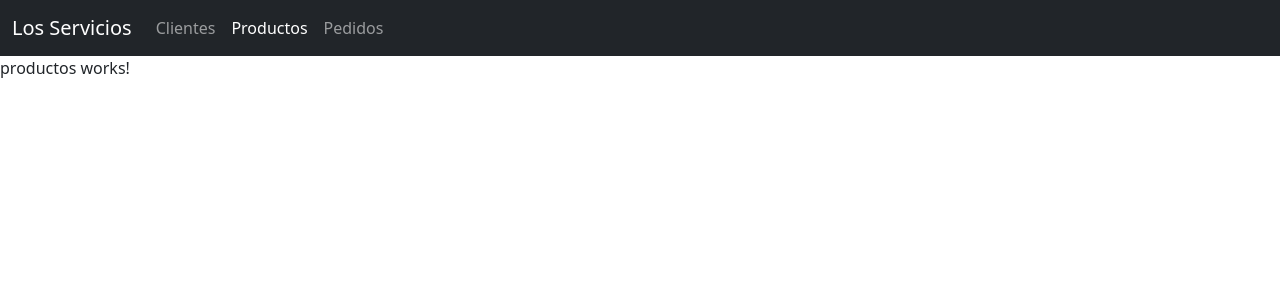
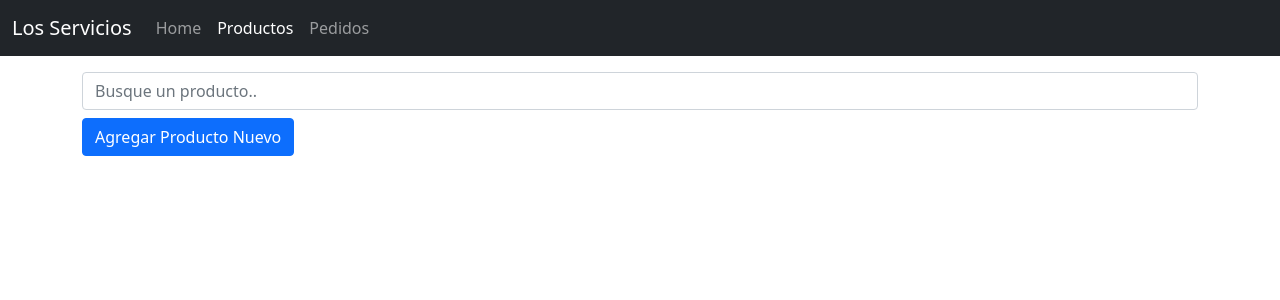
Before and after one commit to ianmajkut/sistemaDeAdministracionDePedidosAngular, an Angular app: page /productos in a window 1280 px wide. Shown: the top 300 px of the page. Built offline with nearby package versions, Linux system fonts and the light colour scheme.

Commit message:
Creacion service producto junto al model del mismo e implementacion similar al de cliente para seccion productos

```diff
--- /dev/null
+++ b/src/app/agregar-productos/agregar-productos.component.html
@@ -0,0 +1,19 @@
+<div class="container">
+    <form [formGroup]="formularioAgregarProducto">
+        <div class="form-group">
+            <label>Nombre</label>
+            <input type="text" class="form-control" formControlName="nombre">
+        </div>
+        <div class="form-group">
+            <label>Descripción</label>
+            <textarea class="form-control" cols="5" rows="10" formControlName="descripcion"></textarea>
+        </div>
+        <div class="form-group">
+            <label>Precio</label>
+            <input type="number" class="form-control" formControlName="precio">
+        </div>
+
+        <button class="btn btn-primary mt-3" [disabled]="!formularioAgregarProducto.valid" (click)="agregar()">Agregar Producto</button>
+
+    </form>
+</div>
--- /dev/null
+++ b/src/app/agregar-productos/agregar-productos.component.ts
@@ -0,0 +1,33 @@
+import { Component, OnInit } from '@angular/core';
+import { FormBuilder, FormGroup, Validators } from '@angular/forms';
+import { Productos } from '../models/productos';
+import { ProductosService } from '../services/productos.service';
+
+@Component({
+  selector: 'app-agregar-productos',
+  templateUrl: './agregar-productos.component.html',
+  styleUrls: ['./agregar-productos.component.css']
+})
+export class AgregarProductosComponent implements OnInit {
+  formularioAgregarProducto!: FormGroup;
+  producto: Productos = new Productos();
+
+  constructor(private fb: FormBuilder, public productoServicio: ProductosService) { }
+
+  ngOnInit(): void {
+    this.formularioAgregarProducto = this.fb.group({
+      nombre: ["", Validators.required],
+      descripcion: ["", Validators.required],
+      precio: ["", Validators.required]
+    })
+  }
+
+  agregar(){
+    this.producto = this.formularioAgregarProducto.value as Productos
+    this.productoServicio.agregarLocalStorage(this.producto)
+    this.formularioAgregarProducto.reset()
+  }
+
+
+
+}
--- a/src/app/app-routing.module.ts
+++ b/src/app/app-routing.module.ts
@@ -1,6 +1,7 @@
 import { NgModule } from '@angular/core';
 import { RouterModule, Routes } from '@angular/router';
 import { AgregarClientesComponent } from './agregar-clientes/agregar-clientes.component';
+import { AgregarProductosComponent } from './agregar-productos/agregar-productos.component';
 import { ClientesComponent } from './clientes/clientes.component';
 import { HomeComponent } from './home/home.component';
 import { PedidosComponent } from './pedidos/pedidos.component';
@@ -18,6 +19,9 @@ const routes: Routes = [
   },
   {
     path: "agregar-Clientes" , component: AgregarClientesComponent
+  },
+  {
+    path: "agregar-Productos" , component: AgregarProductosComponent
   }
 
 ];
--- a/src/app/app.module.ts
+++ b/src/app/app.module.ts
@@ -11,6 +11,7 @@ import { HomeComponent } from './home/home.component';
 import { AgregarClientesComponent } from './agregar-clientes/agregar-clientes.component';
 import { FormsModule, ReactiveFormsModule } from '@angular/forms';
 import { ClientesService } from './services/clientes.service';
+import { AgregarProductosComponent } from './agregar-productos/agregar-productos.component';
 
 @NgModule({
   declarations: [
@@ -20,7 +21,8 @@ import { ClientesService } from './services/clientes.service';
     ProductosComponent,
     PedidosComponent,
     HomeComponent,
-    AgregarClientesComponent
+    AgregarClientesComponent,
+    AgregarProductosComponent
   ],
   imports: [
     BrowserModule,
--- a/src/app/encabezado/encabezado.component.html
+++ b/src/app/encabezado/encabezado.component.html
@@ -7,7 +7,7 @@
         <div class="collapse navbar-collapse" id="navbarSupportedContent">
         <ul class="navbar-nav me-auto mb-2 mb-lg-0">
             <li class="nav-item">
-            <a class="nav-link" aria-current="page" routerLink="/" routerLinkActive="active" [routerLinkActiveOptions]="{exact:true}">Clientes</a>
+            <a class="nav-link" aria-current="page" routerLink="/" routerLinkActive="active" [routerLinkActiveOptions]="{exact:true}">Home</a>
             </li>
             <li class="nav-item">
             <a class="nav-link" routerLink="/productos" routerLinkActive="active" >Productos</a>
--- /dev/null
+++ b/src/app/models/productos.ts
@@ -0,0 +1,6 @@
+export class Productos{
+    nombre: string = "";
+    productoId!: number
+    descripcion: string = "";
+    precio!: number
+}
--- a/src/app/productos/productos.component.html
+++ b/src/app/productos/productos.component.html
@@ -1 +1,30 @@
-<p>productos works!</p>
+<div class="container mt-3">
+
+    <form class="form-group">
+        <input placeholder= "Busque un producto.." type="text" (input)="buscarProducto($event)" class="form-control">
+    </form>
+
+    <button class="btn btn-primary mt-2" [routerLink]="['/agregar-Productos']" >Agregar Producto Nuevo</button>
+
+    <div class="row mt-4">
+
+        <div class="col-sm-3" *ngFor="let producto of productos">
+            <div class="card" style="width: 18rem;">
+                <div class="card-body">
+                  <h5 class="card-title">{{producto.nombre}} </h5>
+                  <h6 class="card-subtitle mb-2 text-muted">{{producto.productoId}}</h6>
+                  <p class="card-text">{{producto.descripcion}}</p>
+                  <p class="card-text strong">{{producto.precio | currency: "ARG"}}</p>
+                  <a href="#" class="card-link">Agregar</a>
+                  <a href="#" class="card-link">Eliminar</a>
+                </div>
+            </div>
+
+        </div>
+
+
+    </div>
+
+
+
+</div>
--- a/src/app/productos/productos.component.ts
+++ b/src/app/productos/productos.component.ts
@@ -1,4 +1,6 @@
 import { Component, OnInit } from '@angular/core';
+import { Productos } from '../models/productos';
+import { ProductosService } from '../services/productos.service';
 
 @Component({
   selector: 'app-productos',
@@ -6,10 +8,19 @@ import { Component, OnInit } from '@angular/core';
   styleUrls: ['./productos.component.css']
 })
 export class ProductosComponent implements OnInit {
+  productos: Array<Productos> = new Array<Productos>()
 
-  constructor() { }
+  constructor(public productosServicio: ProductosService) { }
 
   ngOnInit(): void {
+    this.productos = this.productosServicio.productosLocalStorage
+  }
+
+  buscarProducto(event: any){
+    let productoBuscar: string = event.target.value;
+    this.productos = this.productosServicio.productosLocalStorage.filter((productoFiltrar)=>{
+      return productoFiltrar.nombre.toLocaleLowerCase().includes(productoBuscar.toLocaleLowerCase())
+    })
   }
 
 }
--- /dev/null
+++ b/src/app/services/productos.service.ts
@@ -0,0 +1,30 @@
+import { Injectable } from '@angular/core';
+import { Productos } from '../models/productos';
+
+@Injectable({
+  providedIn: 'root'
+})
+export class ProductosService {
+
+  constructor() {}
+
+  agregarLocalStorage(producto: Productos)
+  {
+    let productosAntiguos: Productos[] = this.productosLocalStorage;
+    producto.productoId = productosAntiguos.length + 1;
+    productosAntiguos.push(producto);
+    localStorage.setItem("productos",JSON.stringify(productosAntiguos));
+
+  }
+
+  get productosLocalStorage(): Productos[]
+  {
+    let productosDesdeLocalStorage: Productos[] = JSON.parse(localStorage.getItem("productos")!)
+    if(productosDesdeLocalStorage == null)
+    {
+      return new Array<Productos>();
+    }
+    return productosDesdeLocalStorage;
+  }
+
+}
```
Also changed, not shown: src/app/agregar-productos/agregar-productos.component.css (added), 2 other files (tests, documents, lock files or other folders).
